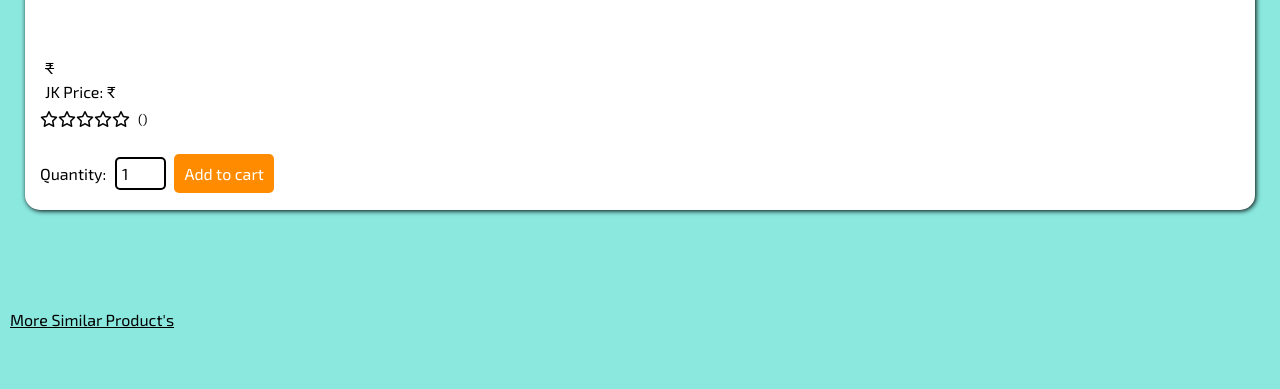
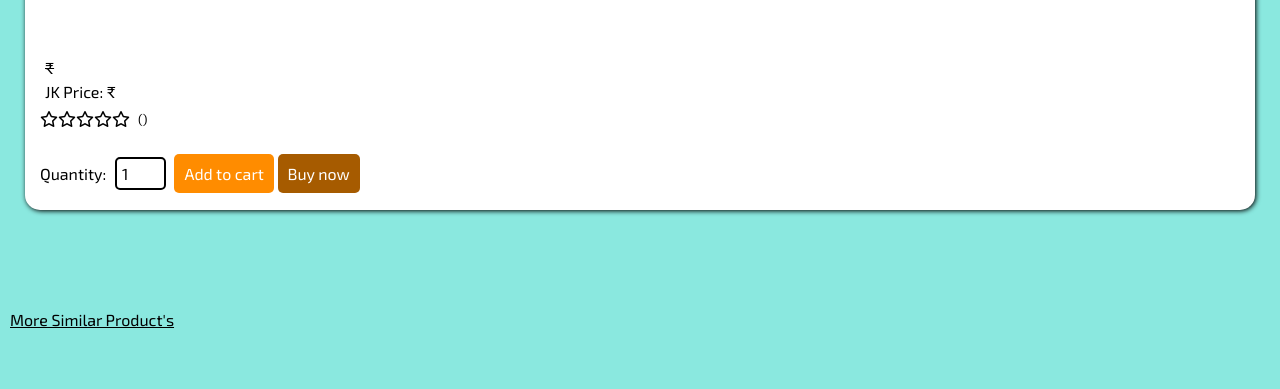
Before and after one commit to Jayanthkumar7/jk_stores, a Flask app: template templates/product_page.html in a window 1280 px wide; the page is wider, and only the part inside the window is pictured. Shown: the part 365-754 px from the top of that part. Run offline with Flask 3, Linux system fonts and the light colour scheme; the template is opened without the code that fills it, so the values that code supplies are empty; some libraries are stand-ins or nearby versions.

Commit message:
added buy now button

```diff
--- a/templates/product_page.html
+++ b/templates/product_page.html
@@ -119,7 +119,6 @@
 
         .button {
             padding: 10px 10px;
-
             border-radius: 5px;
             cursor: pointer;
             font-size: 16px;
@@ -129,6 +128,11 @@
         .add-to-cart {
             border: none;
             background-color: #ff8c00;
+            color: white;
+        }
+        .buy_now{
+            border: none;
+            background-color: #a65b00;
             color: white;
         }
 
@@ -175,6 +179,7 @@
                         <label for="qt">Quantity:</label>
                         <input class="button quantity" type="number" name="quantity" min="1" max="5" value="1" id="qt">
                         <input class="button add-to-cart" name="add_to_cart" type="submit" value="Add to cart">
+                        <input class="button buy_now" name="buy_now" type="submit" value="Buy now">
                     </form>
                 </div>
             </div>
```
